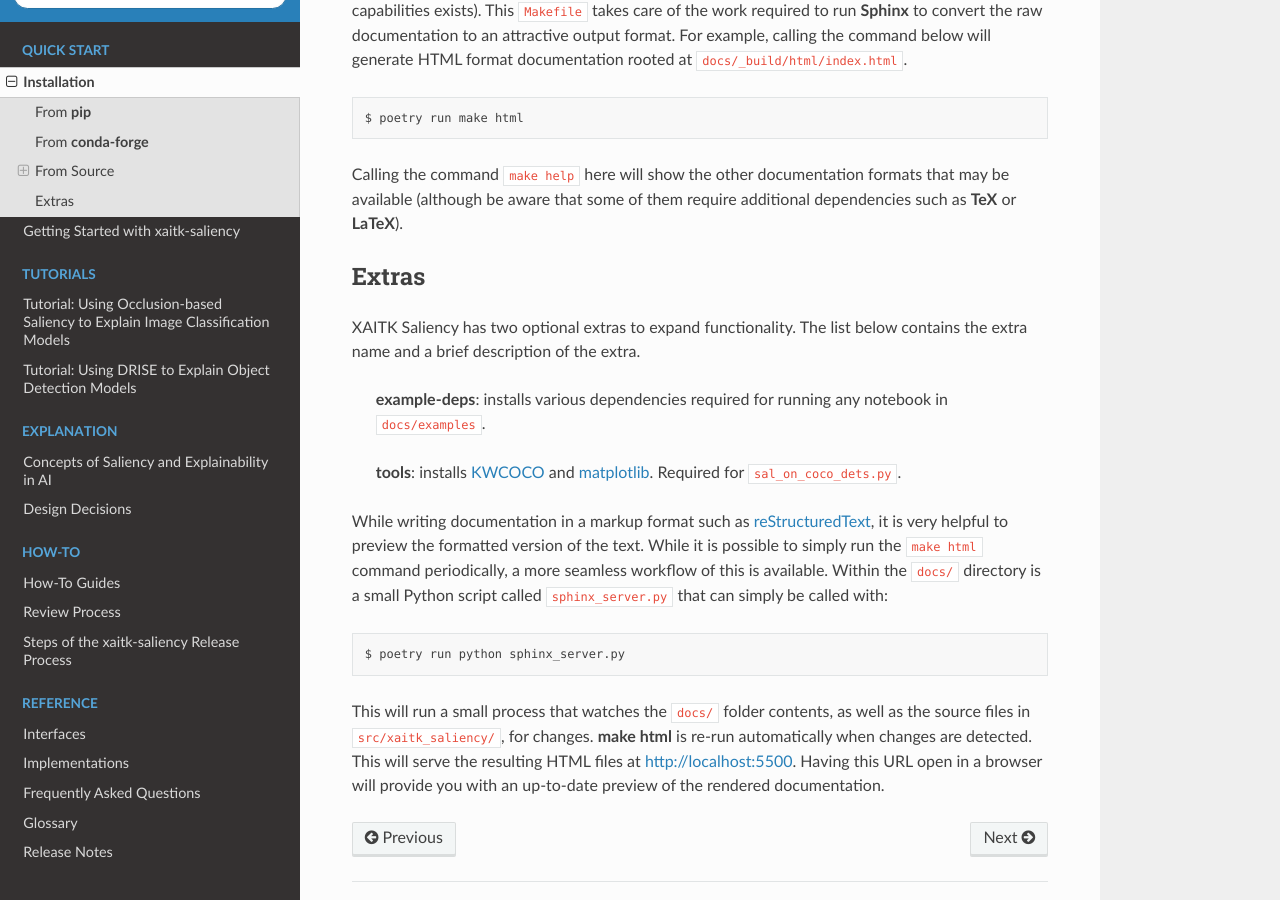
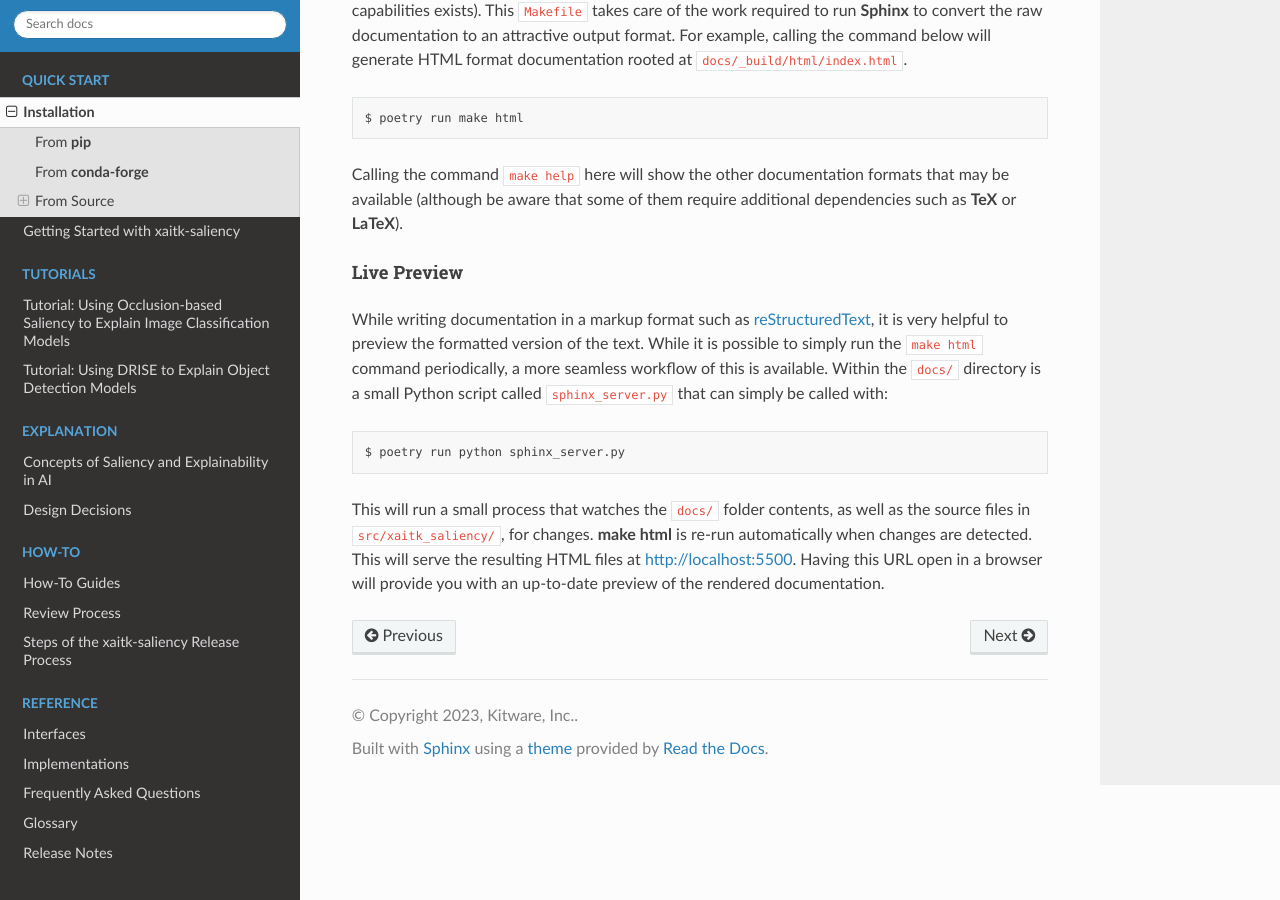
Before and after one commit to XAITK/xaitk-saliency, a Sphinx documentation site: the page built from docs/installation.rst, in a window 1280 px wide and 900 px high, scrolled down 1809 px. Built offline with Sphinx 7.4.7 and the Read the Docs theme 3.1.0, drawn with Linux system fonts in a browser that asks for light colours; pages that are not in the unit, such as notebooks, are missing from menus.

Commit message:
Auto Merge Request - bb771aab

```diff
--- a/docs/installation.rst
+++ b/docs/installation.rst
@@ -120,17 +120,6 @@
 
 .. :auto build-docs:
 
-Extras
-------
-
-XAITK Saliency has two optional extras to expand functionality. The list below contains the extra name and a brief
-description of the extra.
-
-    **example-deps**: installs various dependencies required for running any notebook in ``docs/examples``.
-
-    **tools**: installs `KWCOCO <https://github.com/Kitware/kwcoco>`_ and
-    `matplotlib <https://matplotlib.org/>`_. Required for ``sal_on_coco_dets.py``.
-
 .. :auto live-preview:
 
 Live Preview
```
Also changed, not shown: 2 other files.
